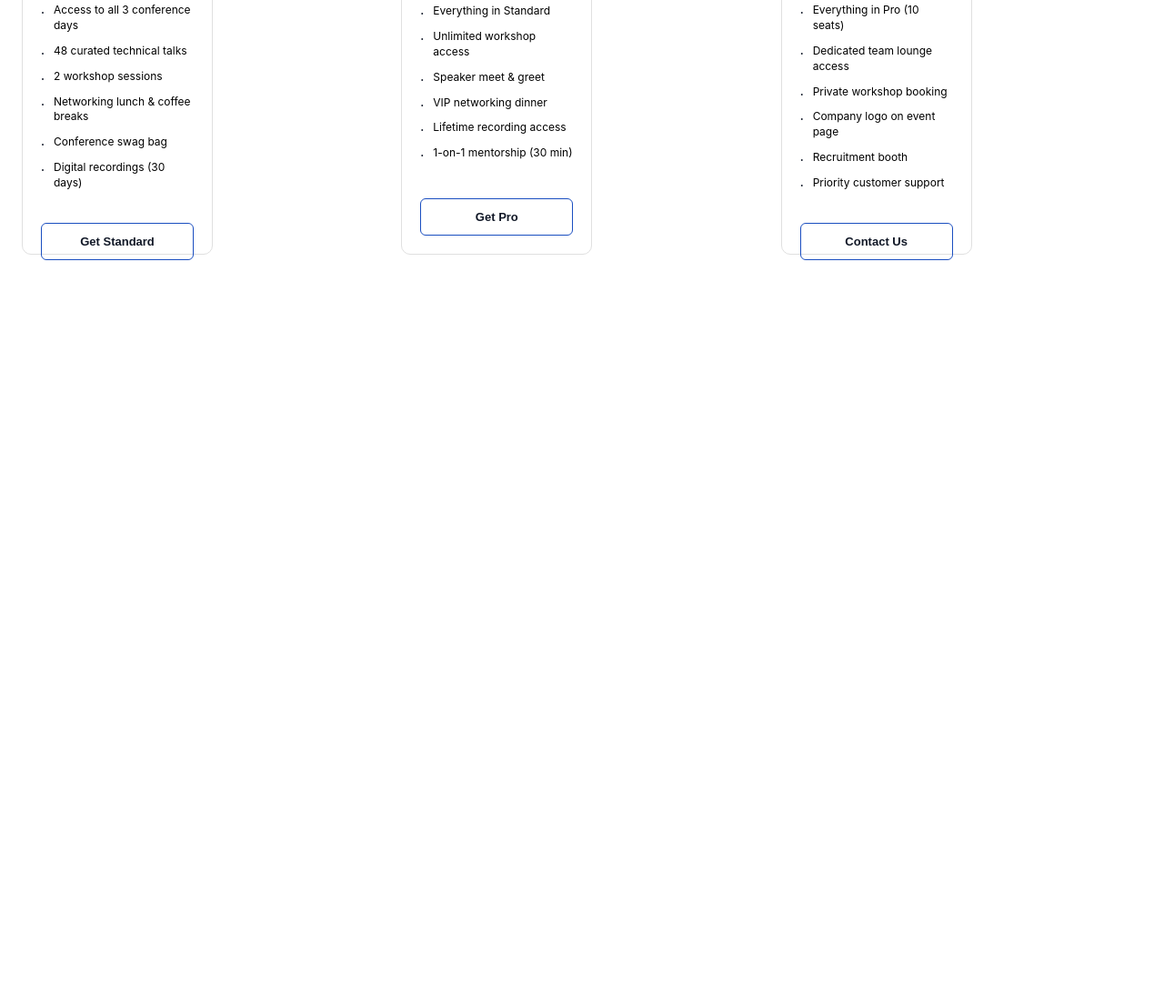
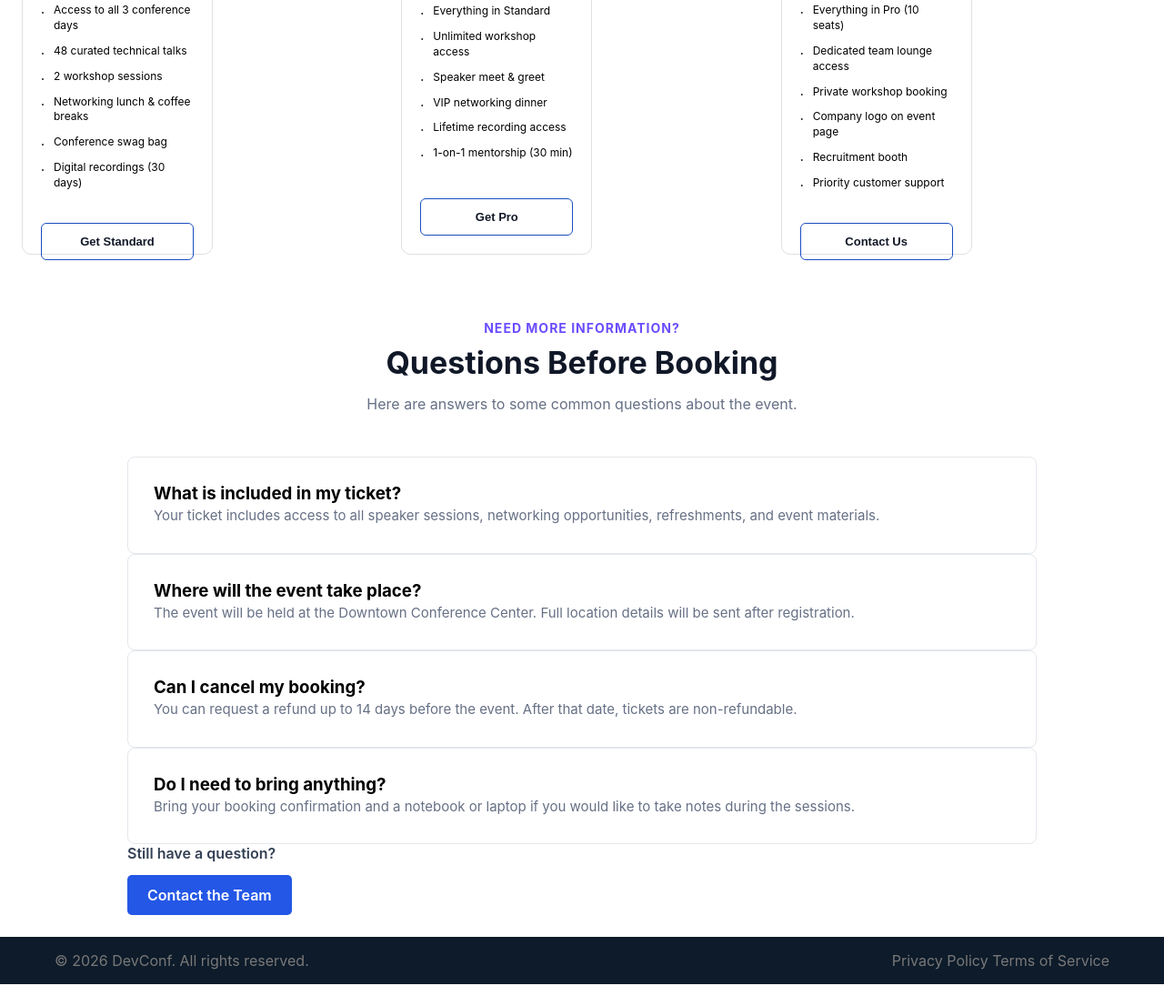
Before and after one commit to Zahir-fl/Assignment-1, a plain HTML site: page index.html in a window 1280 px wide. Shown: the part 2069-3175 px from the top of the page at 91% size. Before the commit the page ends 2501 px from the top, so only its background shows below. Drawn offline with Linux system fonts and the light colour scheme.

Commit message:
Adding the FAQ section & footer

```diff
--- a/index.html
+++ b/index.html
@@ -119,8 +119,6 @@
       </div>
     </section>
 
-
-
     <div class="secure-spot-bg">
       <section class="pricing-section">
         <div class="Pricing-container">
@@ -183,15 +181,78 @@
         </div>
       </section>
     </div>
-  </body>
+<!--REplacing FAQ section in "something missing" section -->
+
+<section class="booking-questions">
+  <div class="booking-container">
+
+    <div class="booking-heading">
+      <p class="section-label">Need more information?</p>
+      <h2>Questions Before Booking</h2>
+      <p class="section-description">
+        Here are answers to some common questions about the event.
+      </p>
+    </div>
+
+    <div class="questions-grid">
+
+      <article class="question-card">
+        <h3>What is included in my ticket?</h3>
+        <p>
+          Your ticket includes access to all speaker sessions,
+          networking opportunities, refreshments, and event materials.
+        </p>
+      </article>
+
+      <article class="question-card">
+        <h3>Where will the event take place?</h3>
+        <p>
+          The event will be held at the Downtown Conference Center.
+          Full location details will be sent after registration.
+        </p>
+      </article>
+
+      <article class="question-card">
+        <h3>Can I cancel my booking?</h3>
+        <p>
+          You can request a refund up to 14 days before the event.
+          After that date, tickets are non-refundable.
+        </p>
+      </article>
+
+      <article class="question-card">
+        <h3>Do I need to bring anything?</h3>
+        <p>
+          Bring your booking confirmation and a notebook or laptop
+          if you would like to take notes during the sessions.
+        </p>
+      </article>
+
+    </div>
+
+    <div class="booking-contact">
+      <p>Still have a question?</p>
+
+      <a href="mailto:devconf2026@programminghero.com" class="contact-button">
+        Contact the Team
+      </a>
+    </div>
+
+  </div>
+</section>
 
 
 
+  </body>
+
   <!--footer section-->
-<nav>
-
-    <div> </div>
-    <div> </div>
-</nav>
-
+  <nav class="footer">
+    <!-- left footer-->
+    <div>
+      <p>© 2026 DevConf. All rights reserved.</p>
+    </div>
+    <div>
+      <p>Privacy Policy Terms of Service</p>
+    </div>
+  </nav>
 </html>
--- a/style.css
+++ b/style.css
@@ -272,3 +272,138 @@ border: 1px solid #1a4ec0;
   color: #ffffff;
   border-color: #0c3ca3;
 }
+
+<!-- FAQ'Sectionsdn -->
+
+.booking-questions {
+  padding: 80px 20px;
+  background-color: #f7f5ff;
+}
+
+.booking-container {
+  max-width: 1000px;
+  margin: 0 auto;
+}
+
+.booking-heading {
+  max-width: 650px;
+  margin: 0 auto 45px;
+  text-align: center;
+}
+
+.section-label {
+  margin-bottom: 10px;
+  color: #6c4cff;
+  font-size: 14px;
+  font-weight: 700;
+  text-transform: uppercase;
+  letter-spacing: 1px;
+}
+
+.booking-heading h2 {
+  margin-bottom: 12px;
+  color: #101828;
+  font-size: 34px;
+  line-height: 1.2;
+}
+
+.section-description {
+  color: #667085;
+  font-size: 16px;
+  line-height: 1.6;
+}
+
+<!--Creating the two column jsection Layout-->
+
+.questions-grid {
+  display: grid;
+  grid-template-columns: repeat(2, 1fr);
+  gap: 20px;
+}
+
+.question-card {
+  padding: 28px;
+  background-color: #ffffff;
+  border: 1px solid #e4e7ec;
+  border-radius: 8px;
+  transition: transform 0.3s ease, box-shadow 0.3s ease;
+}
+
+<!-- 'style each question card-->
+
+.question-card h3 {
+  margin-bottom: 12px;
+  color: #101828;
+  font-size: 18px;
+  line-height: 1.4;
+}
+
+.question-card p {
+  margin: 0;
+  color: #667085;
+  font-size: 15px;
+  line-height: 1.7;
+}
+
+<!--adding-hover-effect-->
+.question-card:hover {
+  transform: translateY(-4px);
+  box-shadow: 0 10px 25px rgba(16, 24, 40, 0.08);
+}
+<!--Style-the-contact-area-->
+
+.booking-contact {
+  margin-top: 40px;
+  text-align: center;
+}
+
+.booking-contact p {
+  margin-bottom: 14px;
+  color: #344054;
+  font-weight: 600;
+}
+
+.contact-button {
+  display: inline-block;
+  padding: 12px 22px;
+  color: #ffffff;
+  background-color: #2457e6;
+  border-radius: 5px;
+  text-decoration: none;
+  font-weight: 600;
+  transition: background-color 0.3s ease;
+}
+
+.contact-button:hover {
+  background-color: #1743bd;
+}
+
+<!--To-make-mobile-friendly-->
+
+.media (max-width: 700px) {
+  .booking-questions {
+    padding: 55px 16px;
+  }
+
+  .questions-grid {
+    grid-template-columns: 1fr;
+  }
+
+  .booking-heading h2 {
+    font-size: 28px;
+  }
+
+  .question-card {
+    padding: 22px;
+  }
+}
+
+
+
+.footer{
+    background-color: #0D1B2A;
+}
+
+.footer p{
+    color: rgb(121, 120, 120);
+}
```
